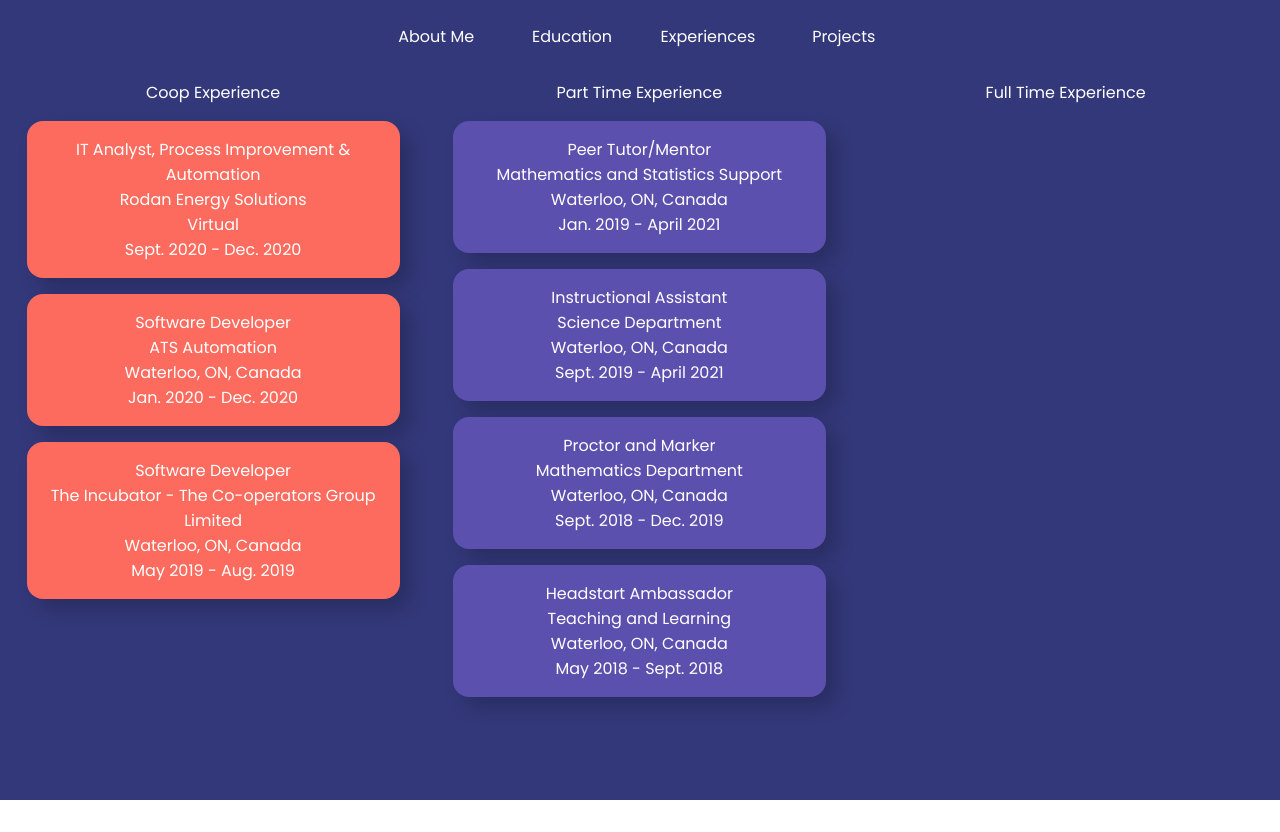
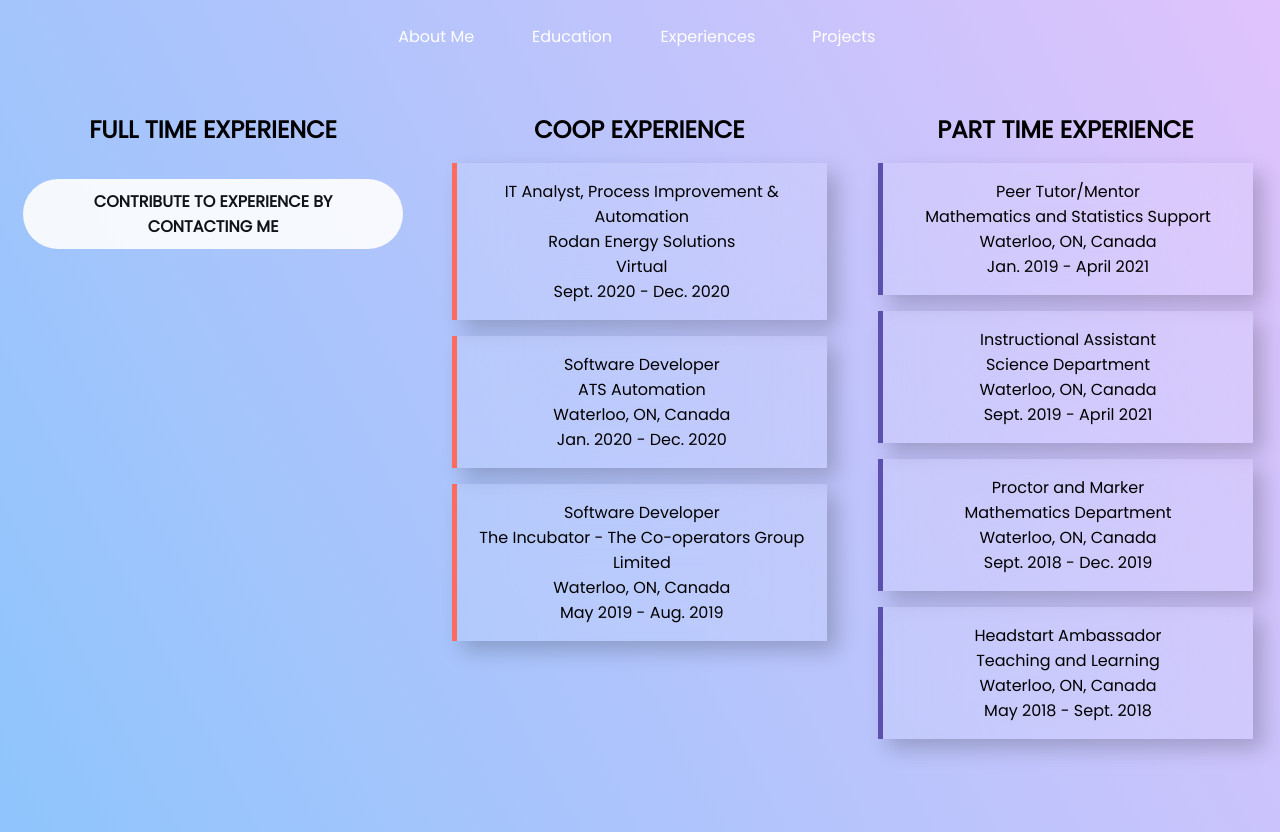
Before and after one commit to AbdulBaseetShabi/AbdulBaseetShabi.github.io, a React (Create React App) app: page /experience in a window 1280 px wide. Before the commit the page ends 800 px from the top, so only its background shows below. Built offline with nearby package versions, Linux system fonts and the light colour scheme.

Commit message:
completed experience page

```diff
--- a/src/routes/experience/experience.css
+++ b/src/routes/experience/experience.css
@@ -1,20 +1,30 @@
 #experience{
   background: transparent;
+  background-color: #8EC5FC;
+  background-image: linear-gradient(62deg, #8EC5FC 0%, #E0C3FC 100%);
+  padding-top: 2rem;
 }
 
 .experience-column{
-  width: 33.3%;
+  width: 33%;
   float: left;
   margin-top: 5rem;
   text-align: center;
+  padding: 0 0.15%
 }
 
 .experience-card {
   max-width: 80%;
   /* border: 1px solid black; */
-  margin: 1rem auto;padding: 1rem;
-  border-radius: 1rem;
+  margin: 1rem auto;
+  padding: 1rem;
   backdrop-filter: blur(50px);
   box-shadow: 10px 10px 20px rgba(0, 0, 0, 0.2);
   background: rgba(255, 255, 255, 0.1);
 }
+
+.experience-title {
+  text-transform: uppercase;
+  font-weight: bolder;
+  font-size: x-large;
+}
--- a/src/routes/experience/experience.js
+++ b/src/routes/experience/experience.js
@@ -4,6 +4,8 @@ import "./experience.css";
 import GlobalVariables from "../../global/global-variables";
 import GlobalFunctions from "../../global/global-functions";
 import ExperienceCard from "./experiencecard";
+import CustomButton from "../../widget/button/custombutton.js";
+import Socials from "../../widget/socials/socials";
 
 class Experience extends React.Component {
   constructor(props) {
@@ -11,7 +13,13 @@ class Experience extends React.Component {
     this.state = {
       coop: [],
       parttime: [],
+      showSocials: false
     };
+    this.showSocials = this.showSocials.bind(this);
+  }
+
+  showSocials(){
+    this.setState({showSocials: true});
   }
 
   componentDidMount() {
@@ -34,22 +42,43 @@ class Experience extends React.Component {
     return (
       <div
         className="page"
-        style={{ backgroundColor: "#33387a", color: "white" }}
+        style={{ backgroundColor: "#ffc2c2", color: "black" }}
       >
         <div id="experience" className="page">
           <div className="experience-column">
-            <label className="inline-block-label">Coop Experience</label>
+            <label className="inline-block-label experience-title">
+              Full Time Experience
+            </label>
+            <div className="experience-title" style={{ marginTop: "2rem" }}>
+              <CustomButton
+                text="Contribute to Experience by contacting me"
+                backgroundColor="white"
+                onClick={()=> {this.showSocials()}}
+              />
+            </div>
+
+            { this.state.showSocials ? <Socials /> : null }
+          </div>
+          <div className="experience-column">
+            <label className="inline-block-label experience-title">
+              Coop Experience
+            </label>
             {this.state.coop.map((exp, index) => {
-              return <ExperienceCard experience={exp} key={index} type={"coop"} />;
+              return (
+                <ExperienceCard experience={exp} key={index} type={"coop"} />
+              );
             })}
           </div>
           <div className="experience-column">
-            <label className="inline-block-label">Part Time Experience</label>
+            <label className="inline-block-label experience-title">
+              Part Time Experience
+            </label>
             {this.state.parttime.map((exp, index) => {
-              return <ExperienceCard experience={exp} key={index} type={"part"} />;
+              return (
+                <ExperienceCard experience={exp} key={index} type={"part"} />
+              );
             })}
           </div>
-          <div className="experience-column">Full Time Experience</div>
         </div>
       </div>
     );
--- a/src/routes/experience/experiencecard.js
+++ b/src/routes/experience/experiencecard.js
@@ -8,7 +8,7 @@ const CARD_COLOR = {
 function ExperienceCard(props) {
   let exeprience = props.experience;
   return (
-    <div className="experience-card" style={{backgroundColor: `${CARD_COLOR[props.type]}`}}>
+    <div className="experience-card" style={{borderLeft: `5px solid ${CARD_COLOR[props.type]}`}}>
       <label className="inline-block-label">{exeprience.title} </label>
       <label className="inline-block-label"> {exeprience.company} </label>
       <label className="inline-block-label">{exeprience.location}</label>
```
